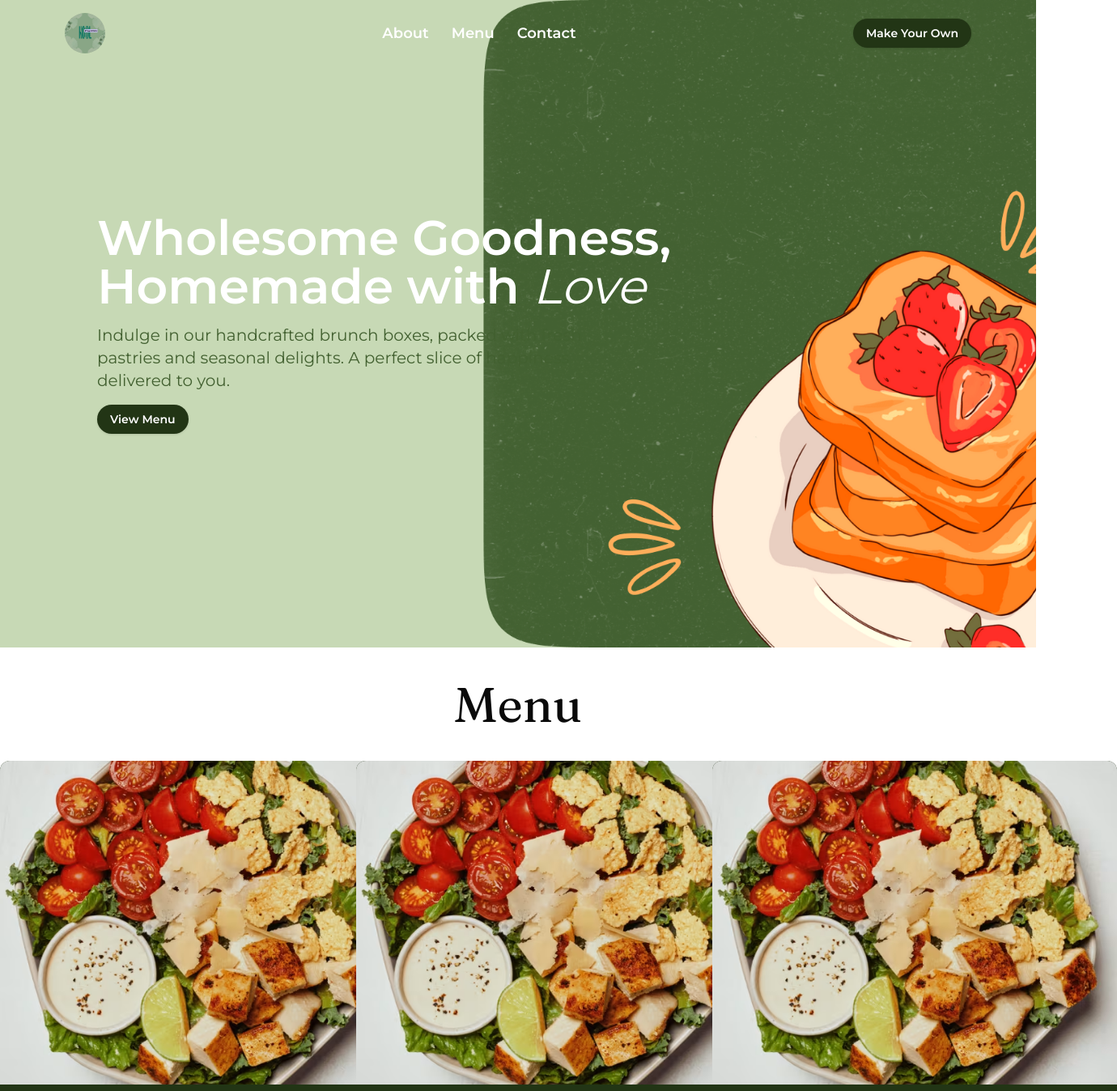
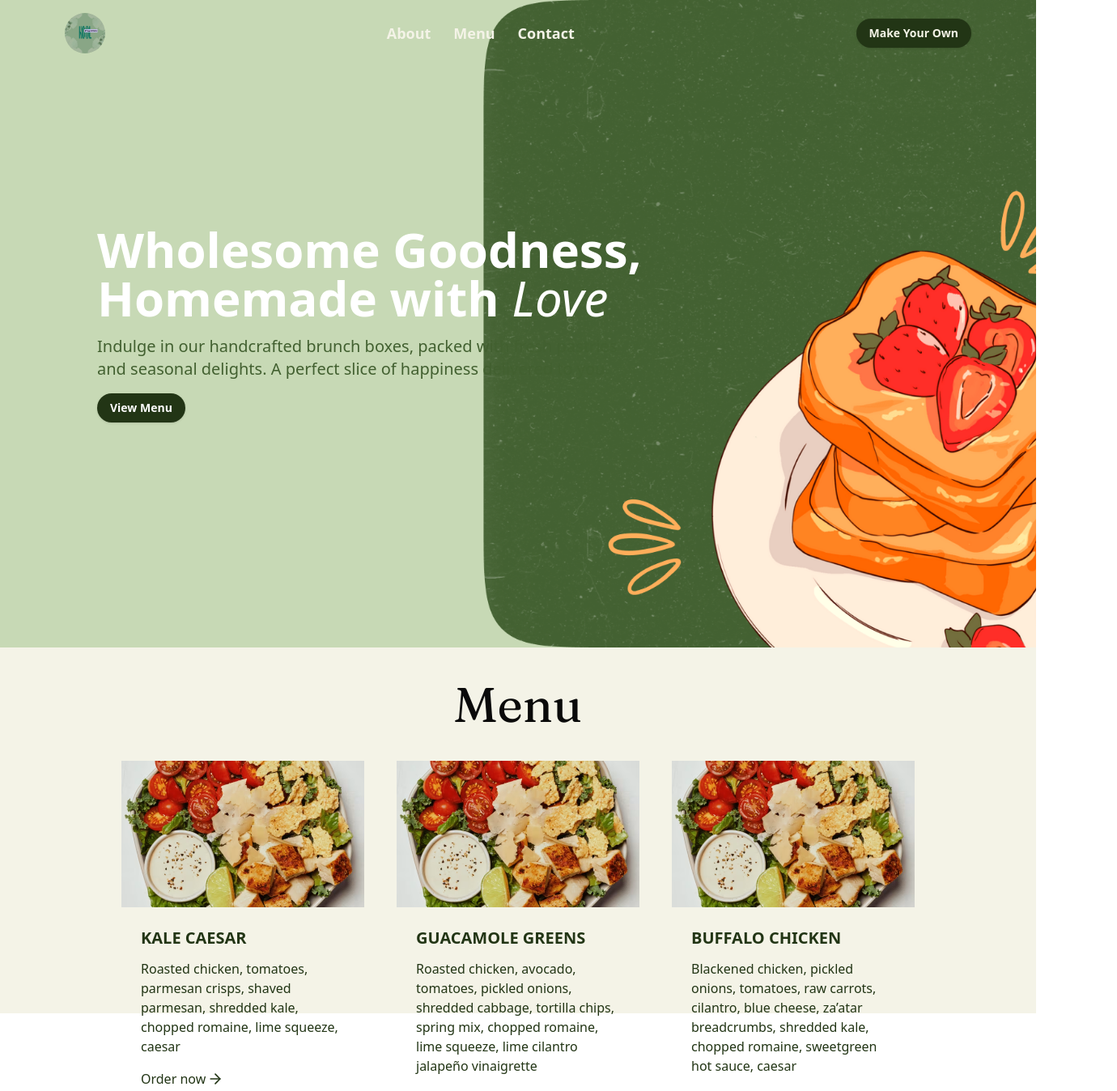
Before and after one commit to issamjebrane/Koolpranzo, a Next.js app: page / in a window 1280 px wide. Shown: the top 1348 px of the page at 81% size, 1380 px wide, since content can reach past the window. Built offline with nearby package versions, Linux system fonts and the light colour scheme.

Commit message:
minor changes

```diff
--- a/src/app/layout.tsx
+++ b/src/app/layout.tsx
@@ -24,7 +24,7 @@ export default function RootLayout({
 }) {
   return (
     <html lang="en">
-      <body className={montserrat.className}>
+      <body className={montserrat.className + 'bg-secondary_color'}>
 
       {children}
       </body>
--- a/src/app/page.tsx
+++ b/src/app/page.tsx
@@ -31,8 +31,8 @@ export default function Home() {
         transition-all duration-300 ease-in-out
         px-20
         ${isScrolled
-          ? 'bg-white shadow-md text-[#223515]'
-          : 'bg-transparent text-white'}
+          ? 'bg-secondary_color shadow-md text-primary_color'
+          : 'bg-transparent text-secondary_color'}
       `}>
         <div className="py-4 flex  justify-between items-center">
           <Link href="/">
@@ -40,14 +40,14 @@ export default function Home() {
           </Link>
 
           <nav className="hidden md:flex space-x-6 font-bold text-lg ">
-            <Link href="#about"  className="hover:border-b-[#223515] border-2 border-transparent">About</Link>
-            <Link href="#menu" className="hover:border-b-[#223515] border-2 border-transparent">Menu</Link>
-            <Link href="#contact" className="hover:border-b-[#223515] border-2 border-transparent">Contact</Link>
+            <Link href="#about"  className="hover:border-b-primary_color border-2 border-transparent">About</Link>
+            <Link href="#menu" className="hover:border-b-primary_color border-2 border-transparent">Menu</Link>
+            <Link href="#contact" className="hover:border-b-primary_color border-2 border-transparent">Contact</Link>
           </nav>
 
           <Button
             asChild
-            className="bg-[#223515] text-white px-4 py-2 rounded-full font-semibold  hover:bg-[#94AB71]"
+            className="bg-primary_color text-secondary_color hover:text-primary_color px-4 py-2 rounded-full font-semibold  hover:bg-secondary_color"
           >
             <Link href="#custom-brunch">Make Your Own</Link>
           </Button>
--- a/src/components/Cards.tsx
+++ b/src/components/Cards.tsx
@@ -1,8 +1,10 @@
 'use client'
+import { ArrowRight } from 'lucide-react';
 import { motion } from 'motion/react';
 import { Fraunces } from 'next/font/google';
 
 import Image from 'next/image';
+
 const fraunces = Fraunces({
     subsets : ['latin'],
     weight: ['400', '600'],
@@ -25,7 +27,7 @@ const fraunces = Fraunces({
           delay: index * 0.2,  // Stagger effect based on card index
           ease: [0.25, 0.1, 0.25, 1]  // Custom easing for smoother motion
         }}
-        className='relative h-[600px] w-[500px] bg-[#223515] rounded-xl overflow-hidden'
+        className='relative 2xl:h-[600px] 2xl:w-[400px] lg:max-h-fit lg:w-[300px] text-primary_color rounded-xl'
       >
         {/* Image container taking up top portion */}
         <div className="relative h-2/3 w-full">
@@ -40,7 +42,7 @@ const fraunces = Fraunces({
 
         {/* Content container */}
         <motion.div
-          className="p-6 text-white"
+          className="p-6"
           initial={{ opacity: 0, y: 20 }}
           whileInView={{ opacity: 1, y: 0 }}
           transition={{
@@ -49,7 +51,8 @@ const fraunces = Fraunces({
           }}
         >
           <h5 className="text-xl font-semibold mb-3">{card.title}</h5>
-          <p className="text-gray-300">{card.description}</p>
+          <p className="text-primary_color">{card.description}</p>
+          <button className='text-primary_color font-extralight mt-4 flex items-center justify-center'>Order now <ArrowRight className='h-5 w-6'/></button>
         </motion.div>
       </motion.div>
     );
@@ -80,7 +83,7 @@ export default function Cards() {
   ];
 
   return (
-    <div className=" flex items-center justify-center flex-col gap-10 py-10" id='menu'>
+    <div className=" flex items-center justify-center flex-col gap-10 py-10 bg-secondary_color" id='menu'>
         <h1 className={'text-6xl '+ fraunces.className } >Menu</h1>
         <div className='grid grid-cols-3 gap-10'>
         {
--- a/tailwind.config.ts
+++ b/tailwind.config.ts
@@ -19,7 +19,8 @@ const config: Config = {
   			sm: 'calc(var(--radius) - 4px)'
   		},
   		colors: {
-
+			secondary_color : '#f4f3e7',
+			primary_color : '#223515',
   			background: 'hsl(var(--background))',
   			foreground: 'hsl(var(--foreground))',
   			card: {
```
